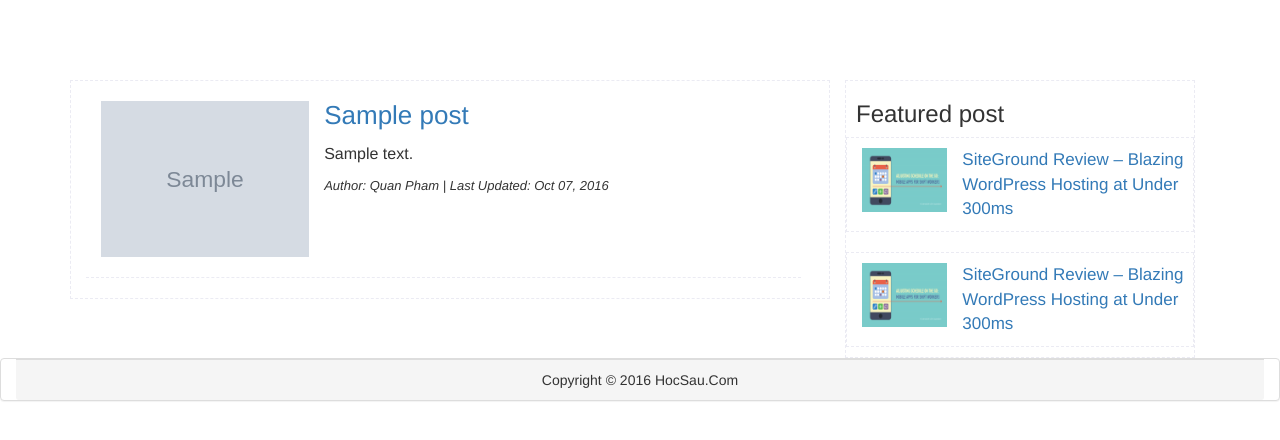
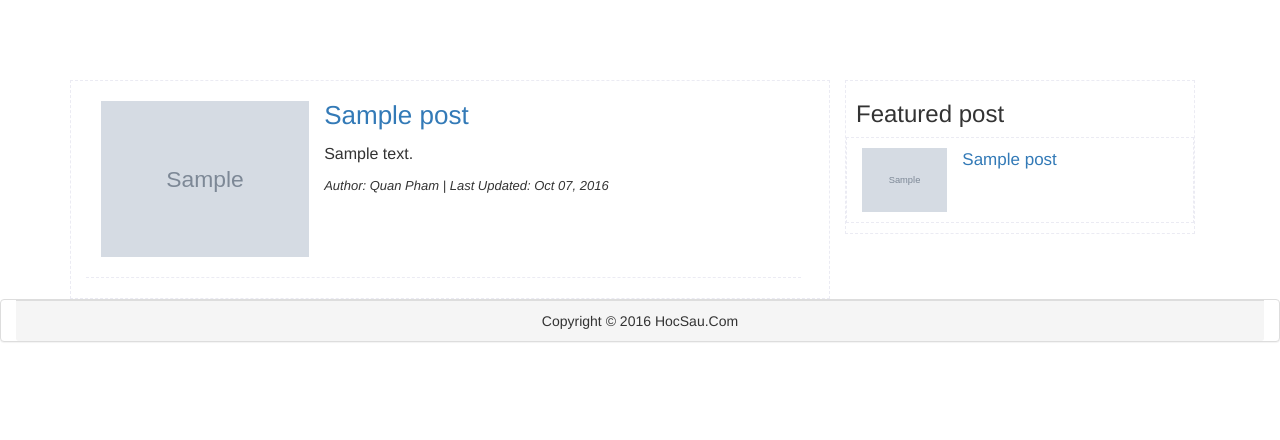
Before and after one commit to QuanLab/django-blog, a Django app: page /hocsau/ in a window 1280 px wide. Shown: the part 52-492 px from the top of the page. Run offline with Django 3.2, Linux system fonts and the light colour scheme; tables that the repository leaves empty hold one stand-in row (values such as "Sample post"); grey boxes marked "Sample" are stand-in pictures; some libraries are stand-ins or nearby versions.

Commit message:
Adding sitebar with feature post

```diff
--- a/hocsau/views.py
+++ b/hocsau/views.py
@@ -5,9 +5,13 @@ from . models import Category, Post
 from myblog import settings
 
 
-def get_all_categories():
-    return Category.objects.all()
-
+def get_context_custom():
+    context = {
+        'menu_item':Category.objects.all(),
+        'featured_post':Post.objects.all().order_by('?')[:5],
+        'title': settings.PAGE_TITLE
+    }
+    return context
 
 class MyFormView(View):
 
@@ -15,8 +19,11 @@ class MyFormView(View):
 
     def get(self, request, *args, **kwargs):
         all_post = Post.objects.all()
-        return render(request, self.template_name,
-                      {'all_post': all_post, 'menu_item': get_all_categories(), 'title': settings.PAGE_TITLE})
+        context = get_context_custom()
+        context.update({
+            'all_post':all_post
+        })
+        return render(request, self.template_name, context)
 
 
 class CategoryView (View):
@@ -24,9 +31,12 @@ class CategoryView (View):
     template_name = 'index.html'
 
     def get(self, request, category_slug):
-        all_post = get_object_or_404(Category, slug=category_slug).post_set.all();
-        return render(request, self.template_name,
-                      {'all_post': all_post, 'menu_item': get_all_categories(), 'title':settings.PAGE_TITLE})
+        all_post = get_object_or_404(Category, slug=category_slug).post_set.all()
+        context = get_context_custom()
+        context.update({
+            'all_post': all_post
+        })
+        return render(request, self.template_name, context)
 
 
 class PostDetails (View):
@@ -35,5 +45,8 @@ class PostDetails (View):
 
     def get(self, request, category_slug=None, post_slug=None):
         post = get_object_or_404(Post, slug=post_slug)
-        return render(request, self.template_name,
-                      {'post': post, 'menu_item': get_all_categories(), 'title': settings.PAGE_TITLE})
+        context = get_context_custom()
+        context.update({
+            'post': post
+        })
+        return render(request, self.template_name, context)
--- a/templates/home_content.html
+++ b/templates/home_content.html
@@ -16,7 +16,7 @@
             </a>
             <p>
                 {% autoescape off %}
-                    {{  post.content|truncatewords_html:34 |striptags}}
+                    {{ post.content|truncatewords_html:34|striptags }}
                 {% endautoescape %}
             </p>
             <div class="author-created">
--- a/templates/sitebar.html
+++ b/templates/sitebar.html
@@ -1,32 +1,25 @@
 {% load static %}
+
 <div class="col-md-4 site-bar">
     <div class="widget-site-bar">
         <h3 class="title-widget-post">Featured post</h3>
         <ul class="category-posts">
+            {% for post in featured_post %}
                 <li class="post-box">
                     <div class="horizontal-container-inner">
                         <div class="post-image col-md-4">
-                        <a href="" title="Title featured post">
-                            <img src={% static "images/thumbnails/featured_image.png" %}>
+                            <a href="{% url 'post_details' category_slug=post.get_categories_slug  post_slug=post.slug %}"
+                               title="Title featured post">
+                                <img src="{% get_media_prefix %}{{ post.image_thumbnail }}">
                             </a>
                         </div>
                         <div class="post-data">
-                        <a href="">SiteGround Review – Blazing WordPress Hosting at Under 300ms</a>
-                    </div>
-                </div>
-            </li></br>
-            <li class="post-box">
-                <div class="horizontal-container-inner">
-                    <div class="post-image col-md-4">
-                        <a href="" title="Title featured post">
-                            <img src={% static "images/thumbnails/featured_image.png" %}>
-                        </a>
-                    </div>
-                    <div class="post-data">
-                        <a href="">SiteGround Review – Blazing WordPress Hosting at Under 300ms</a>
+                            <a href="{% url 'post_details' category_slug=post.get_categories_slug  post_slug=post.slug %}">
+                                {{ post.title }}</a>
                         </div>
                     </div>
                 </li>
+            {% endfor %}
         </ul>
     </div>
 </div>
```
Also changed, not shown: myblog/settings.py (+7 -4 lines). Lines whose indentation alone changed are shown as unchanged.
